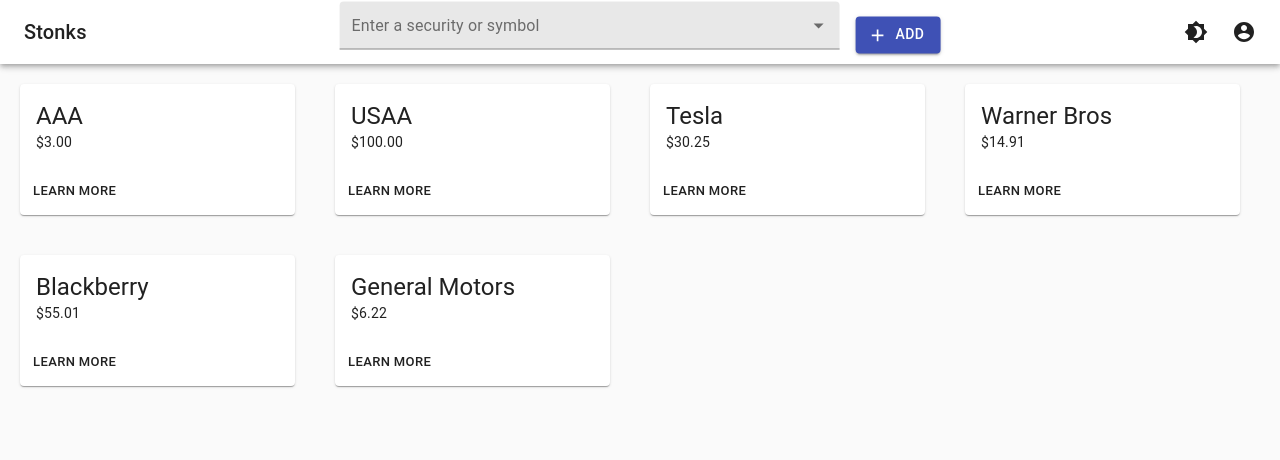
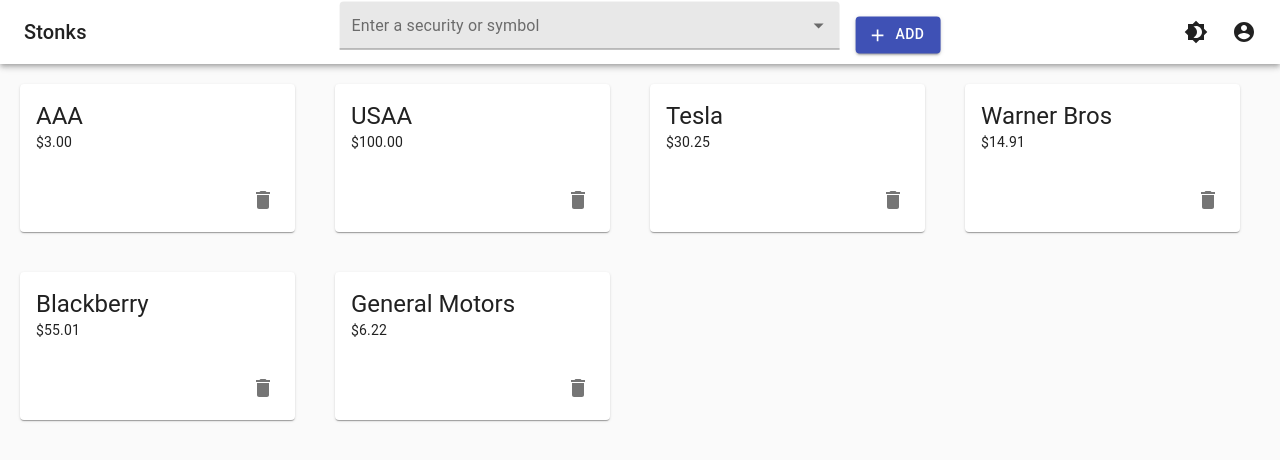
Before and after one commit to aggie-coding-club/stocks-frontend, a React (Create React App) app: page / in a window 1280 px wide. Shown: the top 460 px of the page. Built offline with nearby package versions, Linux system fonts and the light colour scheme.

Commit message:
Moved delete icon to the right

```diff
--- a/src/components/dashboard/StockItem.js
+++ b/src/components/dashboard/StockItem.js
@@ -5,6 +5,9 @@
 import CardContent from '@material-ui/core/CardContent';
 import Button from '@material-ui/core/Button';
 import Typography from '@material-ui/core/Typography';
+import DeleteIcon from '@material-ui/icons/Delete';
+import IconButton from '@material-ui/core/IconButton';
+import Tooltip from '@material-ui/core/Tooltip';
 
 const useStyles = makeStyles({
   root: {
@@ -14,10 +17,14 @@
   },
   title: {
     fontSize: 14,
+    whiteSpace: 'nowrap'
   },
   pos: {
     marginBottom: 12,
   },
+  delete: {
+    marginLeft: "auto"
+  }
 });
 
 export default function StockItem({stock}) {
@@ -33,8 +40,14 @@
           {stock.price}
         </Typography>
       </CardContent>
-      <CardActions>
-        <Button size="small">Learn More</Button>
+      <CardActions disableSpacing>
+        <Tooltip title="Delete">
+          <IconButton
+            className={classes.delete}
+            aria-label="delete">
+            <DeleteIcon />
+          </IconButton>
+        </Tooltip>
       </CardActions>
     </Card>
   )
```
